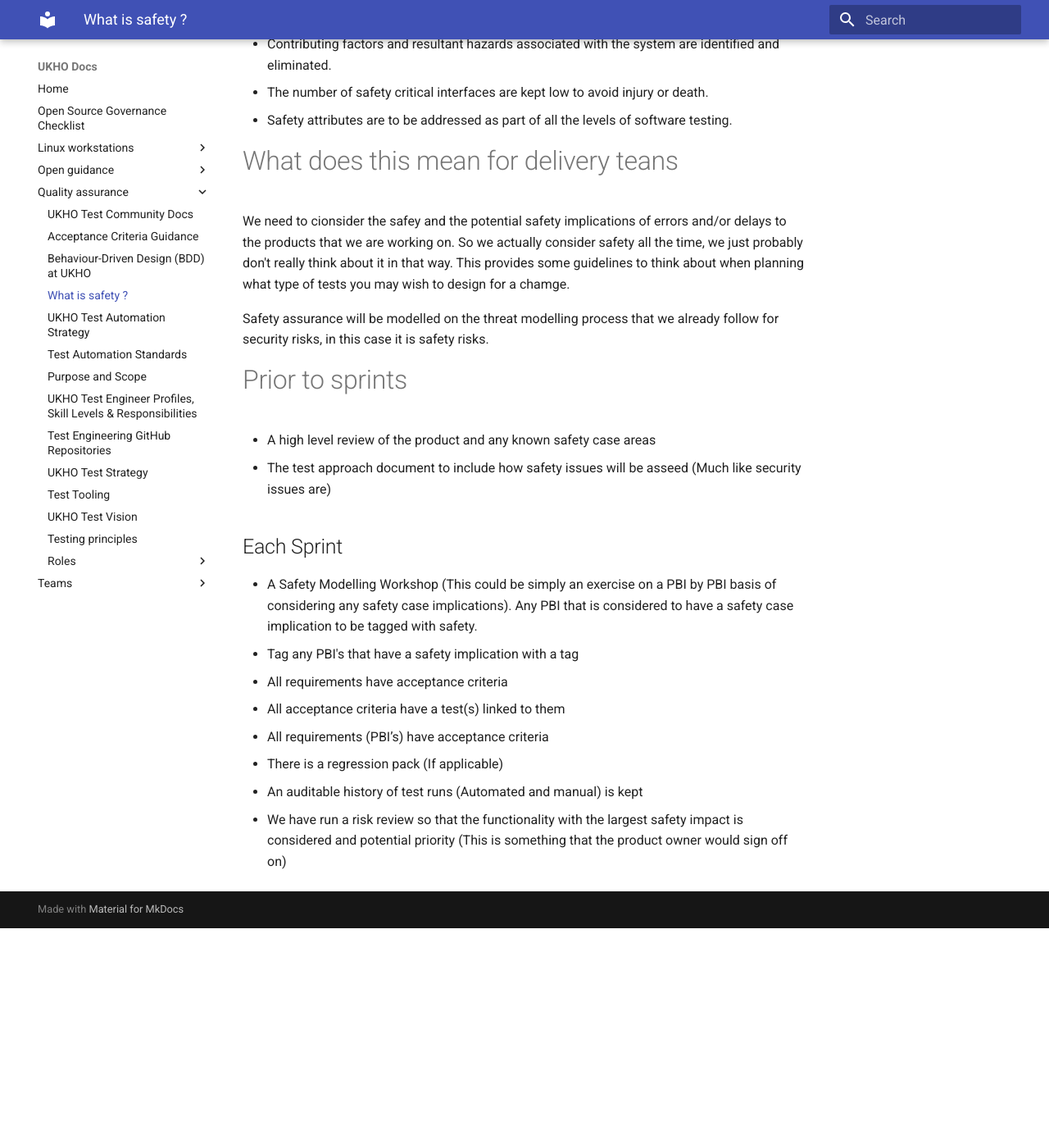
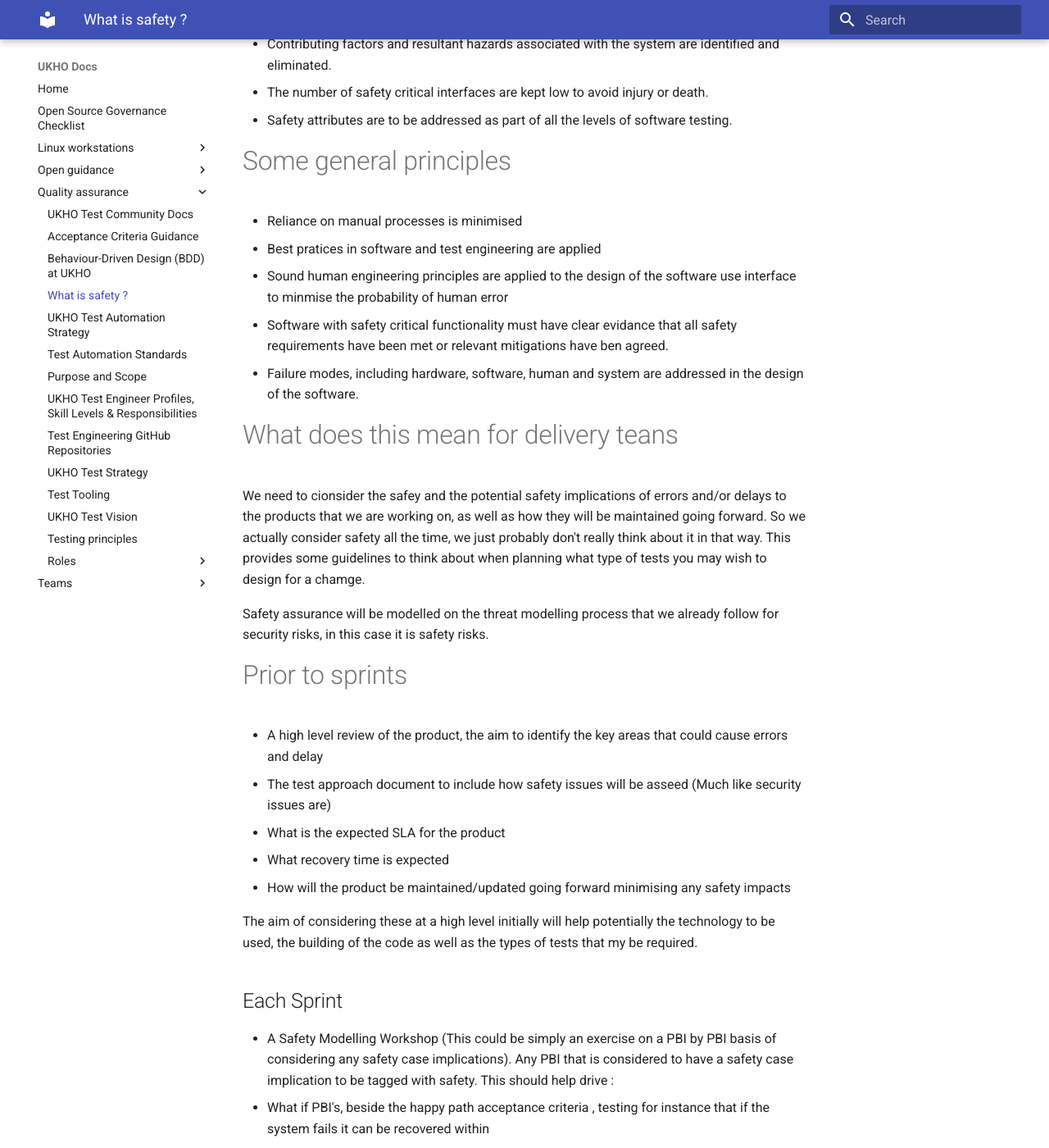
Before and after one commit to UKHO/docs, an MkDocs documentation site: the page built from docs/quality-assurance/safety-assurance.md, in a window 1280 px wide and 1400 px high, scrolled down 1069 px. Shown: the whole window at 82% size. Built offline with MkDocs 1.6.1 and Material for MkDocs 9.7.7, drawn with Linux system fonts in a browser that asks for light colours; before the commit the page ends 2201 px from its top, so only the background shows below that; some of the changed text lies outside the part shown.

Commit message:
Update safety-assurance.md

```diff
--- a/docs/quality-assurance/safety-assurance.md
+++ b/docs/quality-assurance/safety-assurance.md
@@ -29,26 +29,44 @@ But just becaause a safety risk exists does not mean it automatically needs to b
 * The number of safety critical interfaces are kept low to avoid injury or death.
 * Safety attributes are to be addressed as part of all the levels of software testing.
 
+# Some general principles
+
+* Reliance on manual processes is minimised
+* Best pratices in software and test engineering are applied
+* Sound human engineering principles are applied to the design of the software use interface to minmise the probability of human error
+* Software with safety critical functionality must have clear evidance that all safety requirements have been met or relevant
+  mitigations have ben agreed.
+* Failure modes, including hardware, software, human and system are addressed in the design of the software.
 
 # What does this mean for delivery teans
 
-We need to cionsider the safey and the potential safety implications of errors and/or delays to the products that we are working on.
+We need to cionsider the safey and the potential safety implications of errors and/or delays to the products that we are working on, as well as how they will be maintained going forward.
 So we actually consider safety all the time, we just probably don't really think about it in that way. This provides some guidelines to think about when planning what type of tests you may wish to design for a chamge.
 
 Safety assurance will be modelled on the threat modelling process that we already follow for security risks, in this case it is safety risks.
 
 
+
 # Prior to sprints
 
-* A high level review of the product and any known safety case areas
+* A high level review of the product, the aim to identify the key areas that could cause errors and delay
 * The test approach document to include how safety issues will be asseed (Much like security issues are)
+* What is the expected SLA for the product
+* What recovery time is expected
+* How will the product be maintained/updated going forward minimising any safety impacts
+
+The aim of considering these at a high level initially will help potentially the technology to be used, the building of the code as well as the types of tests that my be required.
 
 
 ## Each Sprint
 
 * A Safety Modelling Workshop (This could be simply an exercise on a PBI by PBI basis of considering any safety case implications). Any
-  PBI that is considered to have a safety case implication to be tagged with safety.
+  PBI that is considered to have a safety case implication to be tagged with safety. This should help drive :
+* What if PBI's, beside the happy path acceptance criteria , testing for instance that if the system fails it can be recovered within
+* This may and should create new PBI's that are effectiveky negative requirements i.e what if this fails,can it be recovered in time that does not imoact safety (error or delay)
+  a time period that does not impact the mariner should also form part of testing phase.
 * Tag any PBI's that have a safety implication with a tag
+* Against PBI's with a tag of safety , the decesions around the consideration and decesions are documented and agreed.
 * All requirements have acceptance criteria
 * All acceptance criteria have a test(s) linked to them
 * All requirements (PBI’s) have acceptance criteria
@@ -56,3 +74,10 @@ Safety assurance will be modelled on the threat modelling process that we alread
 * An auditable history of test runs (Automated and manual) is kept
 * We have run a risk review so that the functionality with the largest safety impact is considered and potential priority (This is
   something that the product owner would sign off on)
+
+
+## Prior to go live
+
+* Is the system compliant and certified
+* Can we deploy using automated deployment scripts to minimise risk
+* There is a clear audit of deployed changes back to tests and requirements
```
